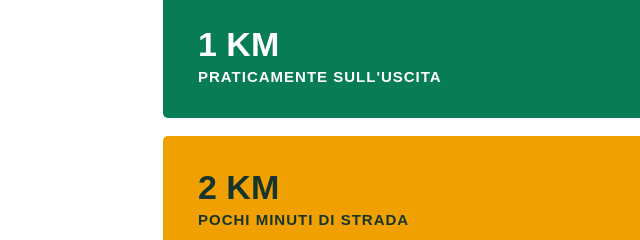
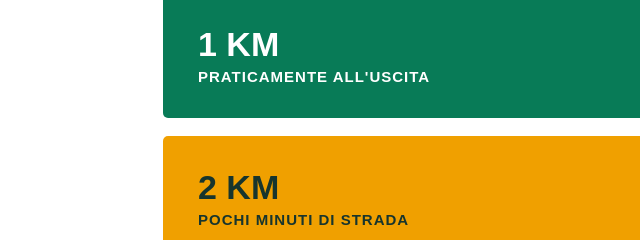
Before and after one commit to lucacarlini1991-beep/1km-e-si-mangia, a website: page distanze.html in a window 1280 px wide. Shown: the part 371-611 px from the top of the page, 27-667 px from the left. Drawn offline with Linux system fonts and the light colour scheme.

Commit message:
final commit changes distanze

```diff
--- a/distanze.html
+++ b/distanze.html
@@ -268,7 +268,7 @@
       <article class="distance-card green">
         <div class="distance-main">
           <h2>1 KM</h2>
-          <p>Praticamente sull'uscita</p>
+          <p>Praticamente all'uscita</p>
         </div>
         <div class="distance-icon">📍</div>
       </article>
```
